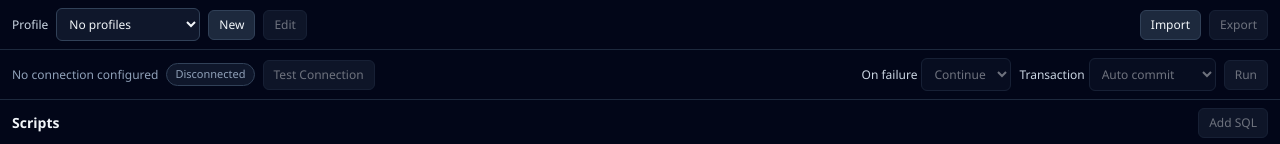
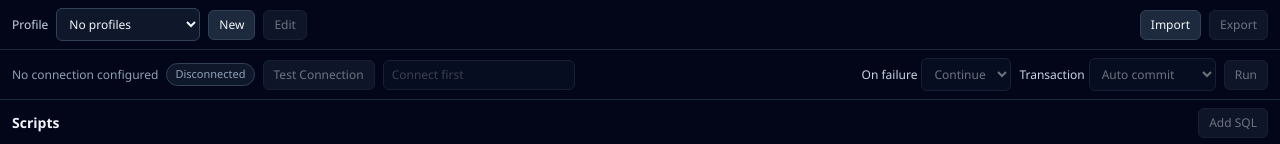
Before and after one commit to vitorhugo-dotnet/go-script-sql-runner, a React (Vite) app in the folder frontend/: page / in a window 1280 px wide. Shown: the top 144 px of the page. Built offline with nearby package versions, Linux system fonts and the light colour scheme.

Commit message:
feat: select schema in the runner toolbar

```diff
--- a/frontend/src/App.tsx
+++ b/frontend/src/App.tsx
@@ -2,6 +2,7 @@ import { useState } from 'react'
 import { wailsRunnerApi } from './api/runner'
 import type { OnError, RunnerApi, TransactionMode } from './api/types'
 import ProfileDialog from './components/ProfileDialog'
+import SchemaSelect from './components/SchemaSelect'
 import { useRunnerController } from './state/useRunnerController'
 
 const buttonClass =
@@ -32,7 +33,7 @@ export default function App({ api = wailsRunnerApi }: AppProps) {
   const profile = controller.selectedProfile
   const scripts = [...(profile?.scripts ?? [])].sort((left, right) => left.order - right.order)
   const connectionSummary = profile
-    ? `${profile.connection.host}:${profile.connection.port} / ${profile.connection.database}`
+    ? `${profile.connection.host}:${profile.connection.port}`
     : 'No connection configured'
 
   return (
@@ -92,7 +93,7 @@ export default function App({ api = wailsRunnerApi }: AppProps) {
         </header>
 
         <section className="grid gap-2 border-b border-slate-800 px-3 py-2 sm:grid-cols-[minmax(0,1fr)_auto]">
-          <div className="flex min-w-0 items-center gap-2">
+          <div className="flex min-w-0 flex-wrap items-center gap-2">
             <span className="truncate text-xs text-slate-400">{connectionSummary}</span>
             <span className="rounded-full border border-slate-700 bg-slate-900 px-2 py-0.5 text-[11px] text-slate-400">
               {controller.capabilities?.versionLabel ?? 'Disconnected'}
@@ -105,6 +106,17 @@ export default function App({ api = wailsRunnerApi }: AppProps) {
             >
               Test Connection
             </button>
+            <SchemaSelect
+              schemas={controller.availableSchemas}
+              value={controller.selectedSchema}
+              onChange={controller.setSelectedSchema}
+              disabled={
+                !profile ||
+                !controller.capabilities ||
+                controller.availableSchemas.length === 0 ||
+                controller.running
+              }
+            />
           </div>
 
           <div className="flex flex-wrap items-center gap-2">
@@ -138,7 +150,7 @@ export default function App({ api = wailsRunnerApi }: AppProps) {
             <button
               className={`${buttonClass} border-sky-700 bg-sky-900/70 hover:bg-sky-800`}
               type="button"
-              disabled={!profile || controller.running}
+              disabled={!profile || !controller.selectedSchema || controller.running}
               onClick={() => void controller.run()}
             >
               Run
```
